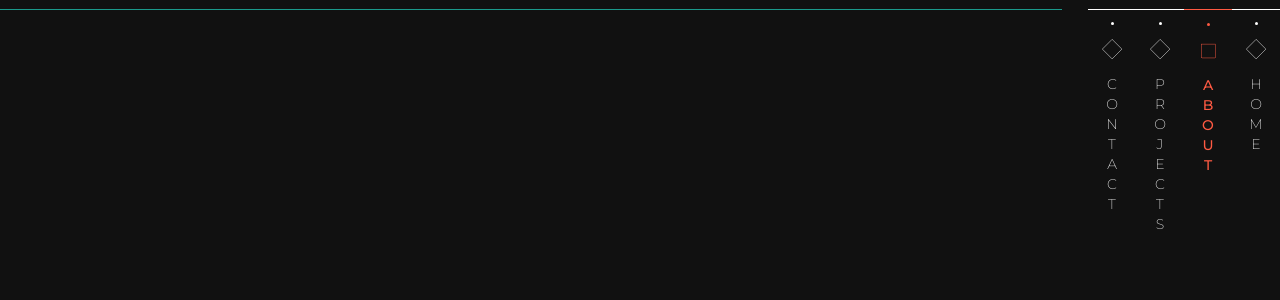
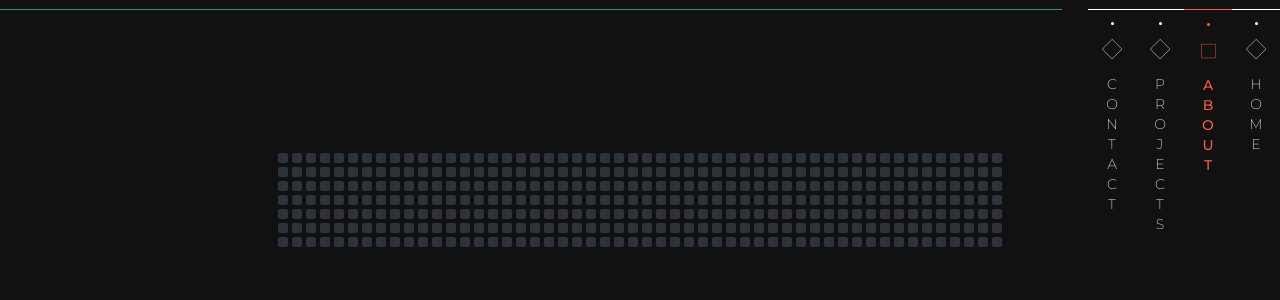
Before and after one commit to EthanTransier/portfolio-project, a Next.js app: page /about in a window 1280 px wide. Shown: the top 300 px of the page. Built offline with nearby package versions, Linux system fonts and the light colour scheme.

Commit message:
Added Heatmap to About Page
Still need to animate name scrolling on heatmap

```diff
--- /dev/null
+++ b/src/Components/Heatmap.jsx
@@ -0,0 +1,50 @@
+import {useEffect} from 'react';
+import anime from "animejs";
+
+const Heatmap = () => {
+    function animation() {
+        anime({
+            targets: '.heatmap .shape',
+            scale: [
+                {value: .1, easing: 'easeOutSine', duration: 500},
+                {value: 1, easing: 'easeInOutQuad', duration: 500}
+            ],
+            backgroundColor: '#2D3339',
+            delay: anime.stagger(100, {grid: [52, 7], from: 'center'})
+        });
+    }
+
+  useEffect(() => {
+    animation();
+  }, []);
+
+
+
+  const renderGrid = () => {
+  const grid = [];
+  // Sample data representing activity levels for each day of the week (randomized)
+  const data = [
+    [0, 1, 2, 3, 4, 3, 2],
+    [1, 2, 3, 4, 5, 4, 3],
+    [2, 3, 4, 5, 6, 5, 4],
+    // Add more data as needed...
+  ];
+
+  // Define colors corresponding to different activity levels (GitHub-style heatmap colors)
+  const colors = ['#4ED05B', '#4ED05B', '#4ED05B', '#4ED05B', '#4ED05B', '#4ED05B', '#4ED05B','#4ED05B', '#4ED05B','#4ED05B', '#4ED05B','#4ED05B', '#4ED05B','#4ED05B', '#4ED05B','#4ED05B', '#4ED05B','#4ED05B', '#4ED05B','#186A35', '#186A35', '#186A35', '#186A35', '#186A35', '#186A35', '#186A35', '#186A35', '#15432A', '#15432A', '#2D3339'];
+
+  for (let i = 0; i < 52; i++) {
+    for (let j = 0; j < 7; j++) {
+      const color = colors[Math.floor(Math.random() * colors.length)]; // Select color based on activity level
+      grid.push(
+        <div key={`${i}-${j}`} className='shape' style={{ backgroundColor: color }}></div>
+      );
+    }
+  }
+  return grid;
+};
+
+return <div className='heatmap'>{renderGrid()}</div>;
+};
+
+export default Heatmap;
--- a/src/Styles/css/main.css
+++ b/src/Styles/css/main.css
@@ -464,4 +464,24 @@ main {
 .opening-text-container .green-text {
   font-weight: 500;
   color: #1b998b;
+}
+
+.heatmap {
+  display: grid;
+  gap: 4px;
+  grid-template-columns: repeat(52, 10px);
+}
+.heatmap .shape {
+  width: 10px;
+  aspect-ratio: 1/1;
+  background-color: #4ed05b;
+  border-radius: 2px;
+}
+
+.about-opening {
+  height: 50vh;
+  width: 100vw;
+  display: flex;
+  align-items: center;
+  justify-content: center;
 }/*# sourceMappingURL=main.css.map */
--- /dev/null
+++ b/src/Styles/scss/components/_heatmap.scss
@@ -0,0 +1,11 @@
+.heatmap {
+  display: grid;
+  gap: 4px;
+  grid-template-columns: repeat(52, 10px);
+  .shape {
+    width: 10px;
+    aspect-ratio: 1/1;
+    background-color: #4ed05b;
+    border-radius: 2px;
+  }
+}
--- a/src/Styles/scss/main.scss
+++ b/src/Styles/scss/main.scss
@@ -1,2 +1,2 @@
 @import './global/reset', './global/base', './components/header', './pages/home',
-  './components/openingText';
+  './components/openingText', './components/heatmap', './pages/about';
--- /dev/null
+++ b/src/Styles/scss/pages/_about.scss
@@ -0,0 +1,7 @@
+.about-opening {
+  height: 50vh;
+  width: 100vw;
+  display: flex;
+  align-items: center;
+  justify-content: center;
+}
--- a/src/app/about/page.jsx
+++ b/src/app/about/page.jsx
@@ -1,9 +1,13 @@
 'use client'
 import Header from '../../Components/Header'
+import Heatmap from '../../Components/Heatmap'
 export default function Home() {
   return (
     <main>
       <Header page="about"></Header>
+      <section className='about-opening'>
+        <Heatmap></Heatmap>
+      </section>
     </main>
   );
 }
```
Also changed, not shown: src/Styles/css/main.min.css, 2 other files (tests, documents, lock files or other folders).
